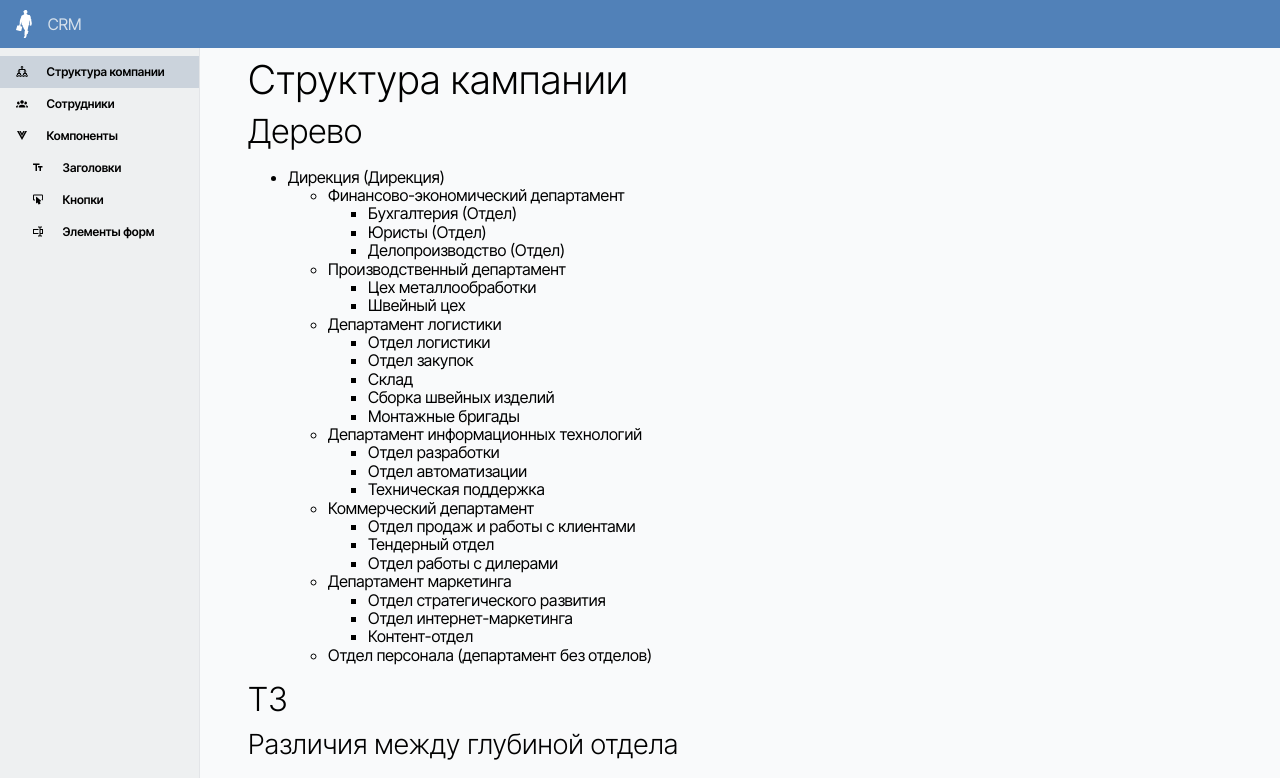
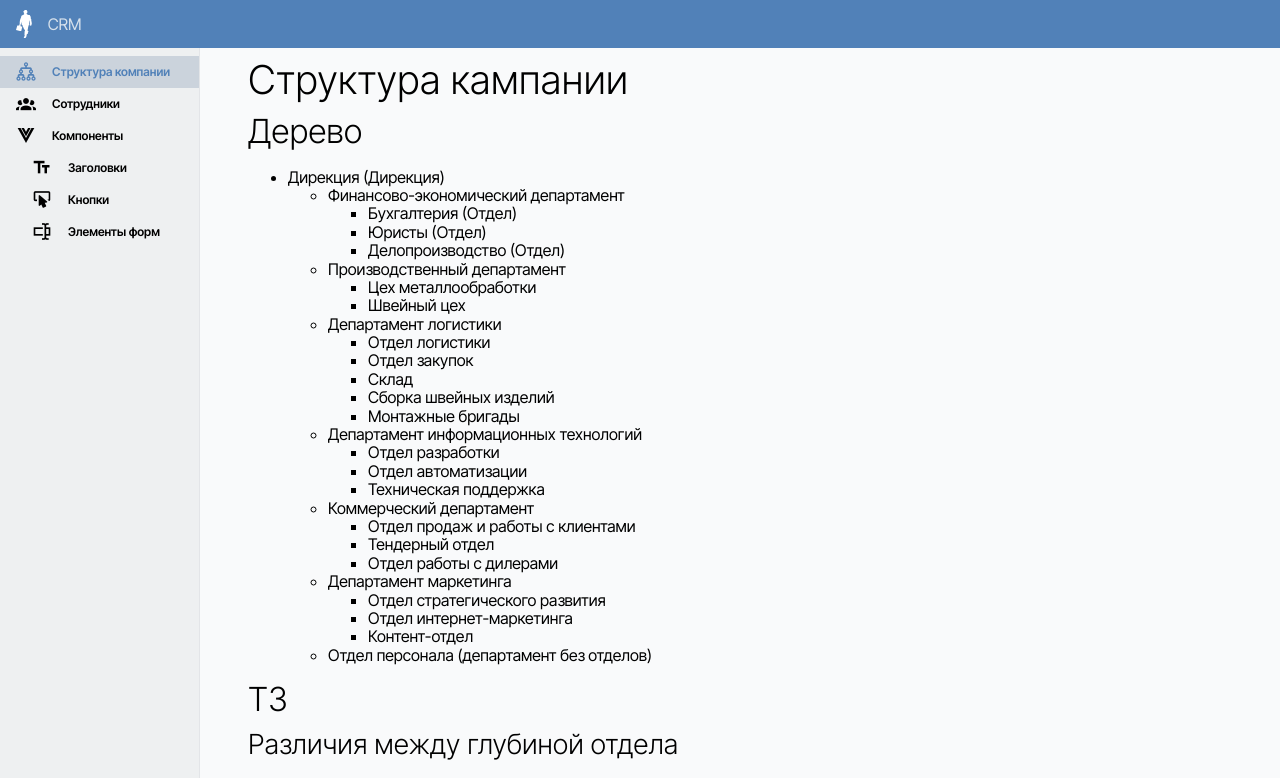
Before and after one commit to hardmagnett/big-company, a Vue app: page / in a window 1280 px wide. Shown: the top 778 px of the page. Built offline with nearby package versions, Linux system fonts and the light colour scheme.

Commit message:
Иконки в меню 02

```diff
--- a/src/a-library/assets/variables/typo.scss
+++ b/src/a-library/assets/variables/typo.scss
@@ -31,6 +31,8 @@ $_bodyFontFamily: 'Inter Tight', sans-serif !default;
 
 :root {
   //// размеры Шрифтов
+  --fontSizeGiant: 20px;
+  --fontSizeLarge: 18px;
   --fontSizeBase: 16px;
   --fontSizeSmall: 14px;
   --fontSizeTiny: 12px;
--- a/src/a-library/components/layout/AMainMenu/AMainMenuItem.vue
+++ b/src/a-library/components/layout/AMainMenu/AMainMenuItem.vue
@@ -53,18 +53,24 @@ onMounted(() => {
         class="main-menu-item__link"
         v-if="menuItem.route"
         :to="{name: menuItem.route.to}"
-        active-class="header-menu__link--active"
+        active-class="main-menu-item__link--active"
         exact
     >
-      <AIcon :icon="menuItem.icon"/>
-      {{menuItem.title}}
+      <AIcon
+        :icon="menuItem.icon"
+        size="giant"
+      />
+      <span>{{menuItem.title}}</span>
     </RouterLink>
     <a
       class="main-menu-item__link"
       v-if="!menuItem.route"
     >
-      <AIcon :icon="menuItem.icon"/>
-      {{menuItem.title}}
+      <AIcon
+        :icon="menuItem.icon"
+        size="giant"
+      />
+      <span>{{menuItem.title}}</span>
     </a>
 
     <template v-if="menuItem.children">
@@ -83,7 +89,7 @@ onMounted(() => {
   --paddingByDeep: 0;
   --accentedColor: var(--clrBgBlueAccent);
   .header-menu__link--active {
-    background-color: var(--accentedColor)
+
   }
   //a {
   .main-menu-item__link {
@@ -95,22 +101,32 @@ onMounted(() => {
     padding-left: 16px;
     padding-right: 16px;
     //outline: 1px solid darkred;
-    display: block;
+    display: flex;
+    align-items: center;
     --height: calc(var(--gap) * 2);
     height: var(--height);
     line-height: var(--height);
     color: var(--clrFontBlueDark);
     text-decoration: none;
-    transition: background-color var(--timeShort);
+    transition: background-color var(--timeShort), color var(--timeShort);
     //font-size: var(--fsSmall);
     font-size: var(--fontSizeTiny);
     font-weight: var(--fontWeightBold);
+    //transition: color var(--timeMedium);
 
     &:hover {
       background-color: var(--accentedColor)
     }
+
+    &.main-menu-item__link--active {
+      background-color: var(--accentedColor);
+      color: var(--clrFillBlueSmall);
+    }
     .a-icon {
       margin-right: var(--gap);
+      //color: var(--clrFillBlueSmall);
+      //color: var(--clrFillBlueAccent);
+      //color: var(--clrFillBlueBig)
     }
   }
 
--- a/src/a-library/components/typo/AIcon/AIcon.vue
+++ b/src/a-library/components/typo/AIcon/AIcon.vue
@@ -13,10 +13,26 @@ export default {
       type: String,
       default: 'mdi-google-downasaur',
     },
+    size: {
+      type: String,
+      default: 'medium',    //tiny small medium large giant
+    },
   },
   computed: {
     classes(){
-      return ['mdi', this.icon]
+      return {
+        'mdi': true,
+        [this.icon]: true,
+        'a-icon--medium': this.size === 'medium',
+        'a-icon--large': this.size === 'large',
+        'a-icon--giant': this.size === 'giant',
+
+      }
+      // return [
+      //   'mdi',
+      //   this.icon,
+      //
+      // ]
     }
   }
 
@@ -24,5 +40,15 @@ export default {
 </script>
 
 <style scoped lang="scss">
-.a-icon {}
+.a-icon {
+  &.a-icon--medium {
+    font-size: var(--fontSizeBase)
+  }
+  &.a-icon--large {
+    font-size: var(--fontSizeLarge)
+  }
+  &.a-icon--giant {
+    font-size: var(--fontSizeGiant)
+  }
+}
 </style>
```
